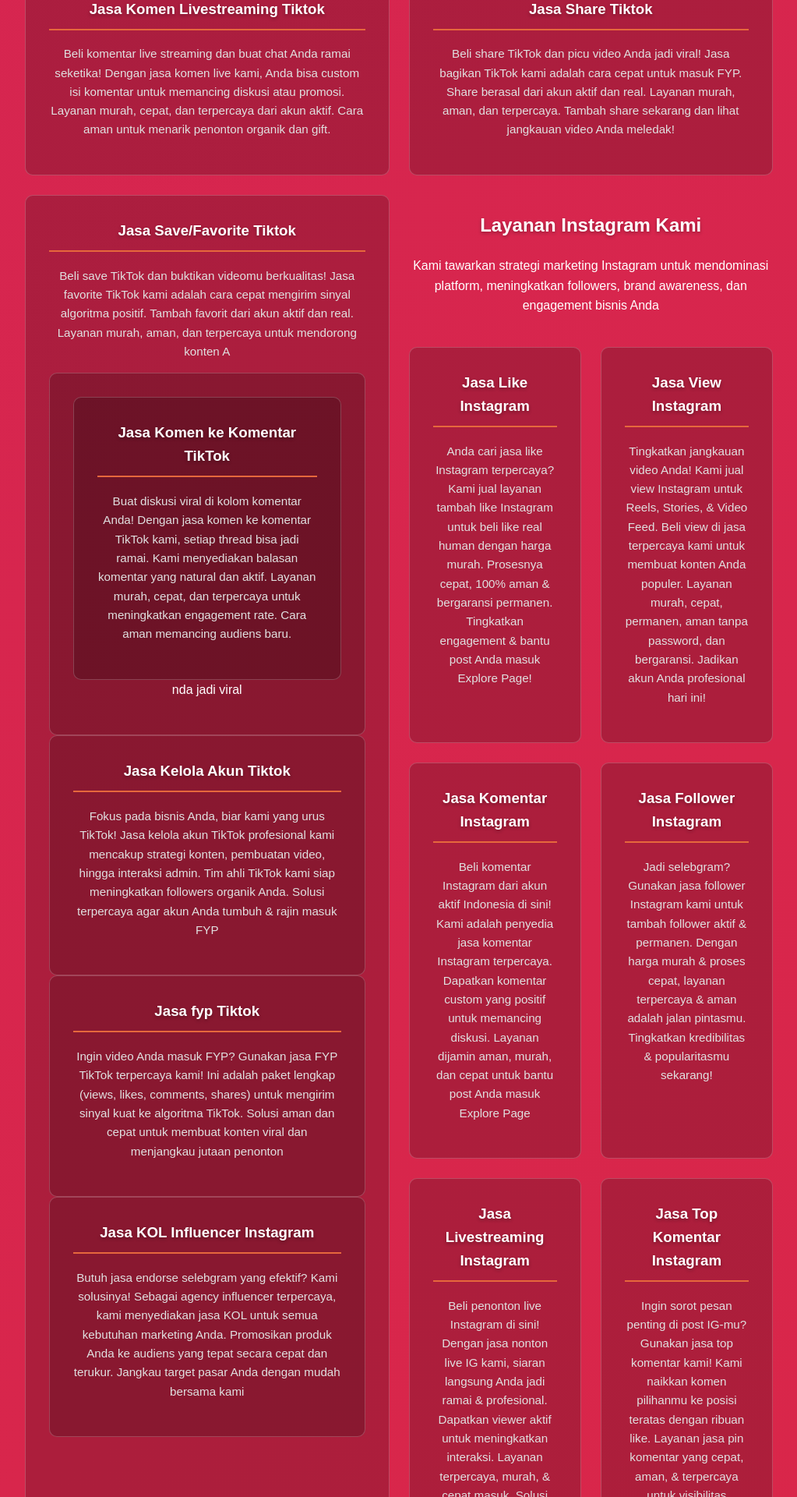
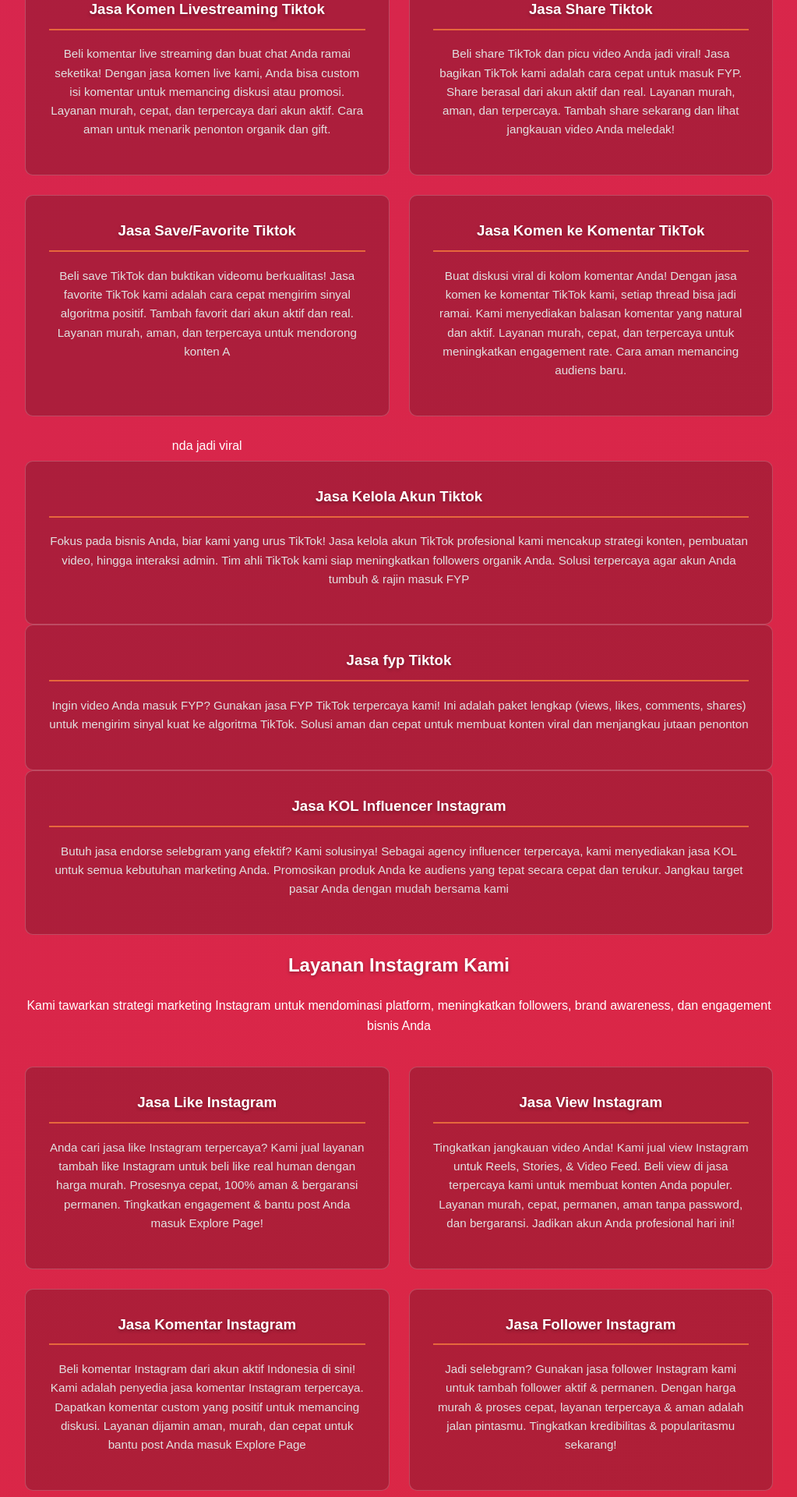
Before and after one commit to AzkaAtta/azkaatta.github.io, a Jekyll site: the page built from layanan.html, in a window 1280 px wide. Shown: the part 1422-3342 px from the top of the page at 78% size, without its empty margins (128-1151 px from the left). Built offline with Jekyll 4.4.1, drawn with Linux system fonts in a browser that asks for light colours.

Commit message:
Update layanan.html

```diff
--- a/layanan.html
+++ b/layanan.html
@@ -73,9 +73,6 @@
     </div>
 
 
-
-
-
 	<div class="service-card">
       <h3>Jasa Komen Livestreaming Tiktok</h3>
       <p>Beli komentar live streaming dan buat chat Anda ramai seketika! Dengan jasa komen live kami, Anda bisa custom isi komentar untuk memancing diskusi atau promosi. Layanan murah, cepat, dan terpercaya dari akun aktif. Cara aman untuk menarik penonton organik dan gift.</p>
@@ -90,8 +87,8 @@
 
 	<div class="service-card">
       <h3>Jasa Save/Favorite Tiktok</h3>
-      <p>Beli save TikTok dan buktikan videomu berkualitas! Jasa favorite TikTok kami adalah cara cepat mengirim sinyal algoritma positif. Tambah favorit dari akun aktif dan real. Layanan murah, aman, dan terpercaya untuk mendorong konten A<div class="service-card">
-
+      <p>Beli save TikTok dan buktikan videomu berkualitas! Jasa favorite TikTok kami adalah cara cepat mengirim sinyal algoritma positif. Tambah favorit dari akun aktif dan real. Layanan murah, aman, dan terpercaya untuk mendorong konten A</p>
+    </div>
 
     <div class="service-card">
    <h3>
```
